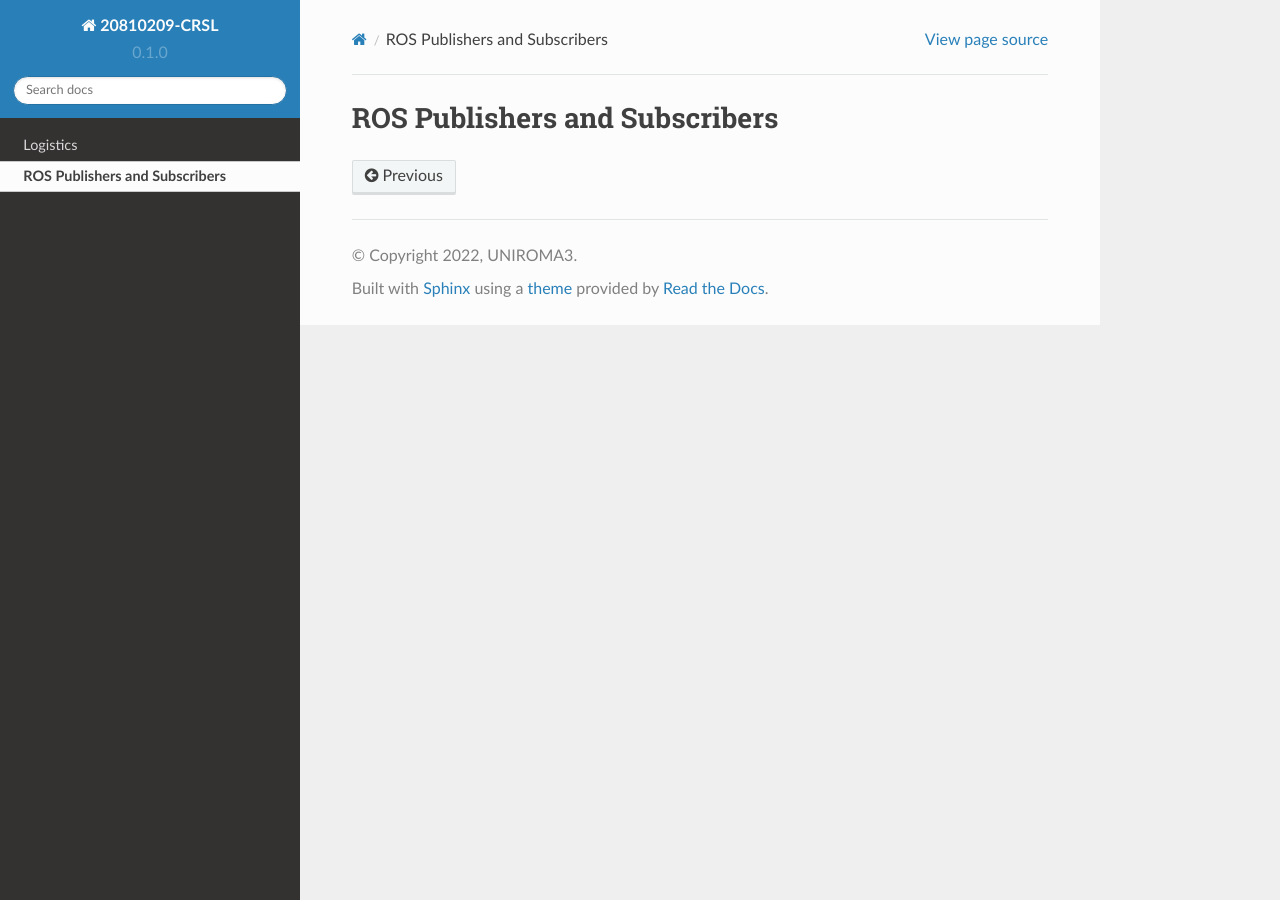
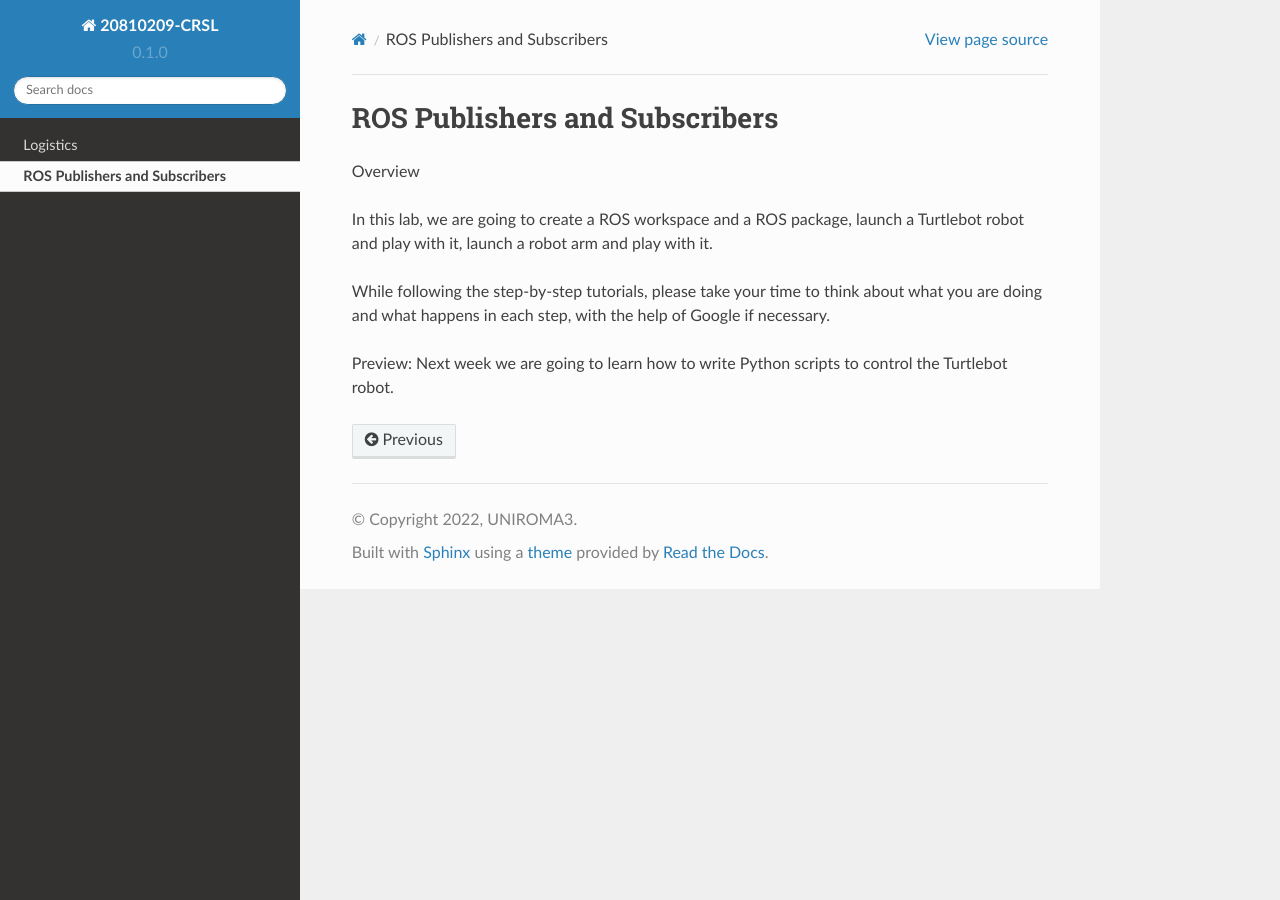
Before and after one commit to newline-lab/20810209, a Sphinx documentation site: the page built from docs/source/lab0.rst, in a window 1280 px wide. Built offline with Sphinx 7.4.7 and the Read the Docs theme 2.0.0, drawn with Linux system fonts in a browser that asks for light colours; pages that are not in the unit, such as notebooks, are missing from menus.

Commit message:
Update lab0.rst

```diff
--- a/docs/source/lab0.rst
+++ b/docs/source/lab0.rst
@@ -1,3 +1,11 @@
 
 ROS Publishers and Subscribers
 ========
+
+Overview
+
+In this lab, we are going to create a ROS workspace and a ROS package, launch a Turtlebot robot and play with it, launch a robot arm and play with it.
+
+While following the step-by-step tutorials, please take your time to think about what you are doing and what happens in each step, with the help of Google if necessary.
+
+Preview: Next week we are going to learn how to write Python scripts to control the Turtlebot robot.
```
